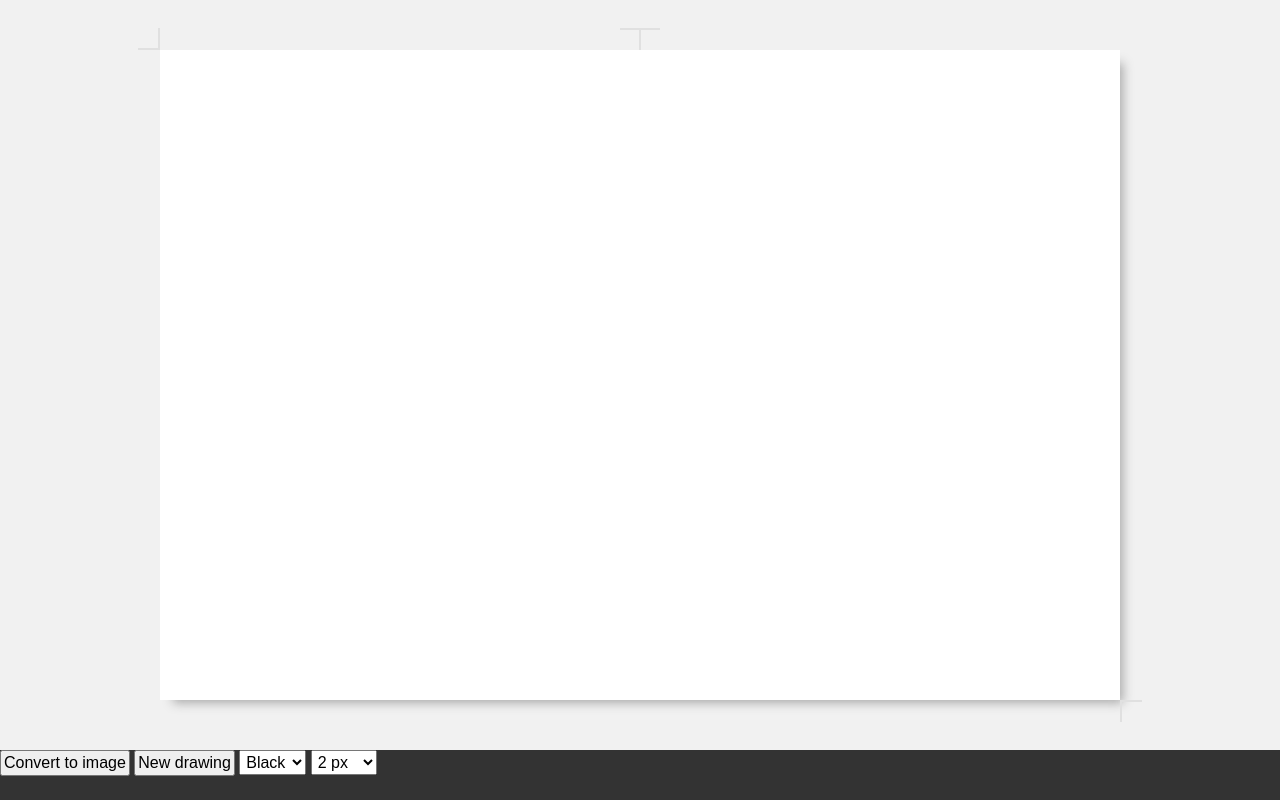
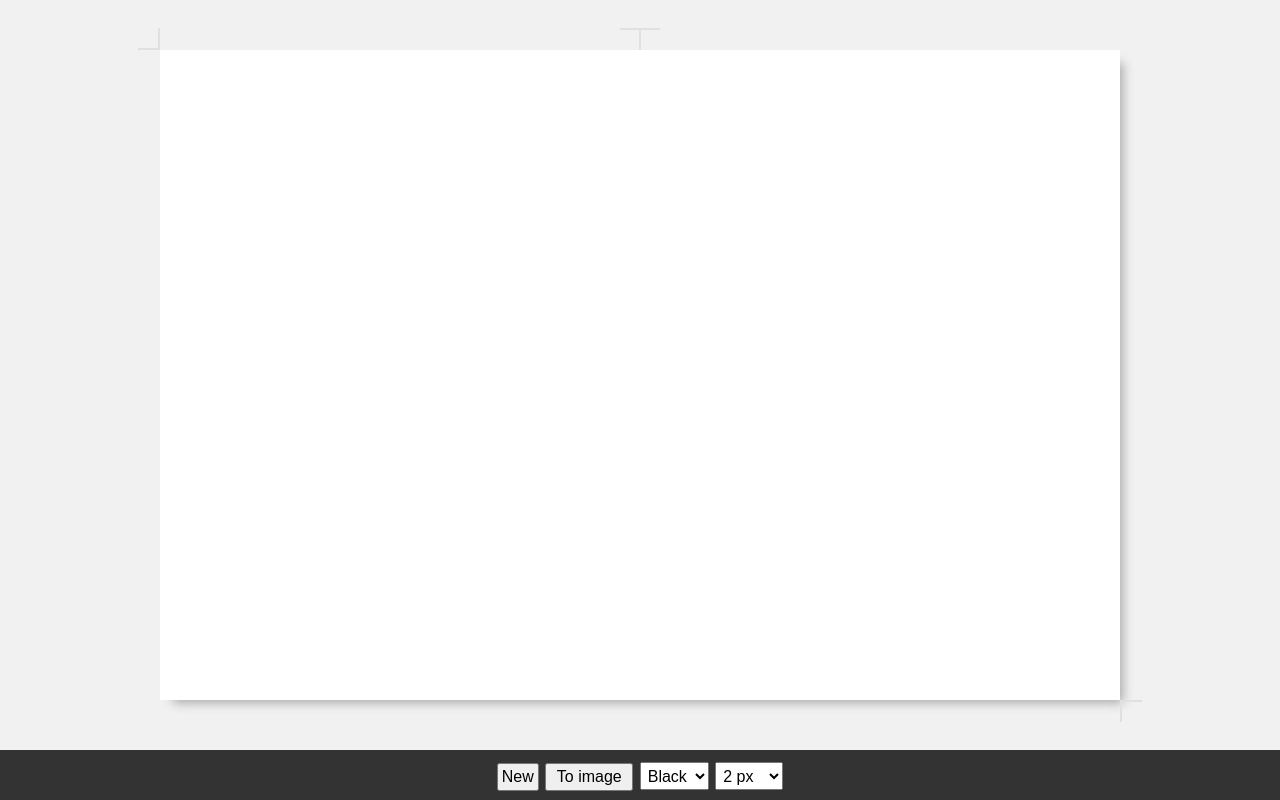
Before and after one commit to nagajurna/Drawing, a website: page public/index.html in a window 1280 px wide. Drawn offline with Linux system fonts and the light colour scheme.

Commit message:
nav for small devices

```diff
--- a/public/index.html
+++ b/public/index.html
@@ -23,16 +23,17 @@
 	<input id="fileSelect" type="file">
 -->
 	<nav>
-		<button type="button" id="save" class="controls">Convert to image</button>
+		<div id="controls">
+			<button class="control" type="button" id="new" class="controls">New</button>
 
-		<button type="button" id="new" class="controls">New drawing</button>
+			<button class="control" type="button" id="save" class="controls">To image</button>
 
-		<select id="strokeStyleSelect">
+			<select class="control" id="strokeStyleSelect">
 			  <option value="#000" selected> Black</option>
 			  <option value="#fff"> White</option>
 			</select>
 
-		<select id="lineWidthSelect" >
+			<select class="control" id="lineWidthSelect" >
 			  <option value="1"> 1 px</option>
 			  <option value="2" selected> 2 px</option>
 			  <option value="3"> 3 px</option>
@@ -47,6 +48,8 @@
 			  <option value="12"> 12 px</option>
 			  <option value="13"> 13 px</option>
 			</select>
+		</div>
+
 	</nav>
 	<script src="javascripts/resizeService.js"></script>
 	<script src="javascripts/dragAndDropService.js"></script>
--- a/public/javascripts/drawing.js
+++ b/public/javascripts/drawing.js
@@ -141,15 +141,13 @@ var im = false;
 saveBtn.addEventListener('click', function(e) {
 	if(im===false) {
 		image.src = ctx.canvas.toDataURL('image/png');
-		//image.width = ctx.canvas.width;
-		//image.height = ctx.canvas.height;
 		document.body.className = "image";
-		e.target.innerHTML = "Convert to drawing";
+		e.target.innerHTML = "To drawing";
 		im = true;
 
 	} else {
 		document.body.className = "canvas";
-		e.target.innerHTML = "Convert to image";
+		e.target.innerHTML = "To image";
 		im = false;
 	}
 
--- a/public/stylesheets/style.css
+++ b/public/stylesheets/style.css
@@ -25,6 +25,11 @@ nav {
 	width: 100%;
 	min-height: 50px;
 	background-color: #333;
+	text-align: center;
+}
+
+#controls {
+	margin-top: 12px;
 }
 
 #container {
@@ -124,21 +129,22 @@ body.image #seHandle, body.image #nwHandle {
 	display: none;
 }
 
-.controls {
+.control {
 /*
 	position: absolute;
 	right: 10px;
 */
 	width: auto;
-	height: auto;
-	padding: 2px;
+	height: 28px;
+	padding: 3px;
+	margin-left: 1px;
+	margin-right: 1px;
+	box-sizing: border-box;
 }
 
 
 #save {
-/*
-	top: 50px
-*/
+	width: 88px
 }
 
 #new {
@@ -153,9 +159,7 @@ body.image #seHandle, body.image #nwHandle {
 	position: absolute;
 	right: 10px;
 */
-	width: auto;
-	height: auto;
-	padding: 2px;
+
 }
 
 #strokeStyleSelect {
@@ -164,7 +168,5 @@ body.image #seHandle, body.image #nwHandle {
 	position: absolute;
 	right: 10px;
 */
-	width: auto;
-	height: auto;
-	padding: 2px;
+
 }
```
Lines whose indentation alone changed are shown as unchanged.
